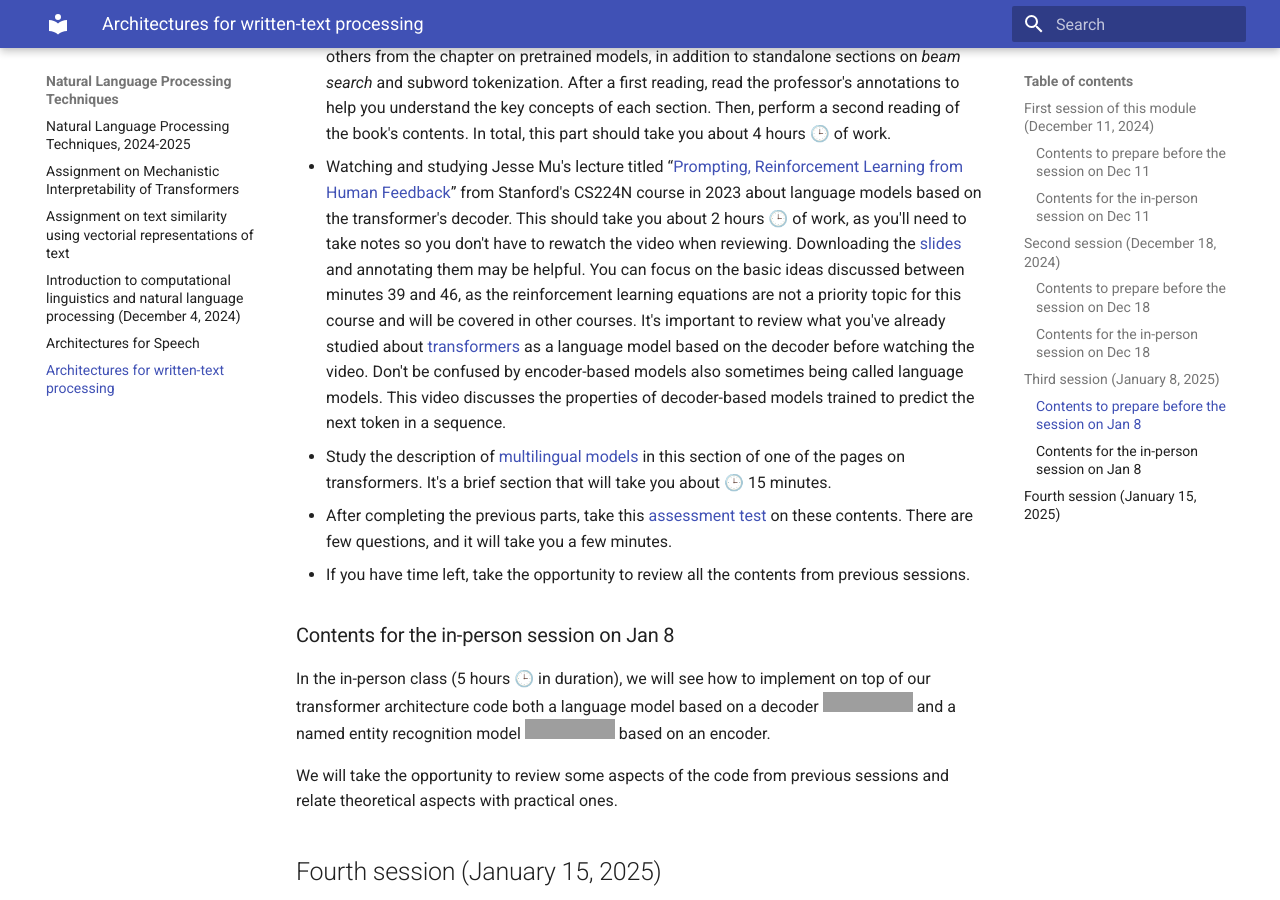
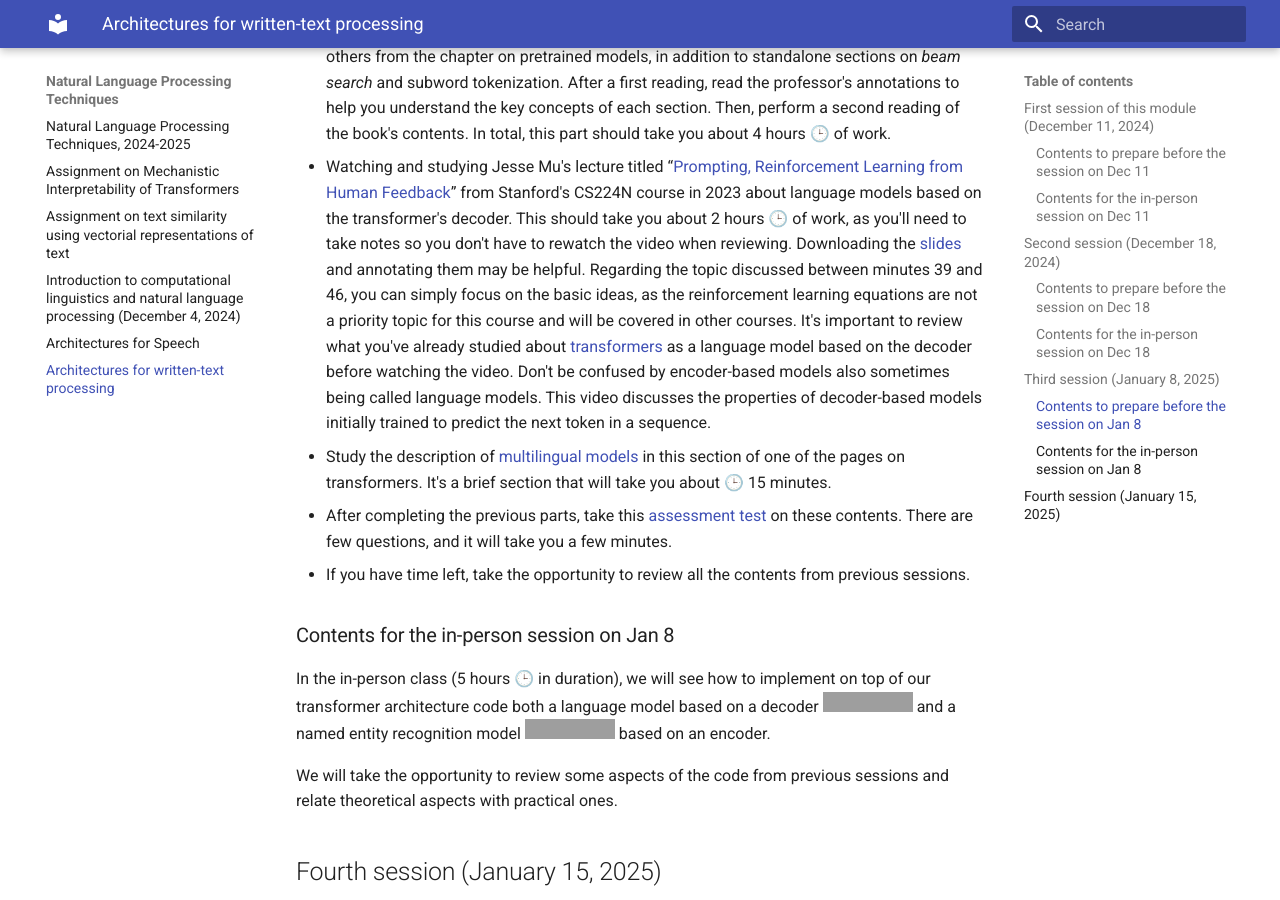
Before and after one commit to jaspock/tpln2425, an MkDocs documentation site: the page built from docs/text.md, in a window 1280 px wide and 900 px high, scrolled down 2341 px. Built offline with MkDocs 1.6.1 and Material for MkDocs 9.7.7, drawn with Linux system fonts in a browser that asks for light colours; grey boxes are pictures that could not be loaded.

Commit message:
New activities

```diff
--- a/docs/text.md
+++ b/docs/text.md
@@ -48,7 +48,7 @@
 The activities to complete before this class are:
 
 - Reading and studying the contents of [this page](https://dlsi.ua.es/~japerez/materials/transformers/en/attention2/) on the complete transformer model (with encoder and decoder) and the possible uses of an architecture that only includes the encoder. As you will see, the page indicates which contents you should read from the book. In particular, you will need to read some sections of the chapter on machine translation and others from the chapter on pretrained models, in addition to standalone sections on *beam search* and subword tokenization. After a first reading, read the professor's annotations to help you understand the key concepts of each section. Then, perform a second reading of the book's contents. In total, this part should take you about 4 hours 🕒️ of work.
-- Watching and studying Jesse Mu's lecture titled “[Prompting, Reinforcement Learning from Human Feedback](https://youtu.be/SXpJ9EmG3s4?si=j4B1U2Z-JCyYJwlc)” from Stanford's CS224N course in 2023 about language models based on the transformer's decoder. This should take you about 2 hours 🕒️ of work, as you'll need to take notes so you don't have to rewatch the video when reviewing. Downloading the [slides](https://web.stanford.edu/class/cs224n/slides/cs224n-2023-lecture11-prompting-rlhf.pdf) and annotating them may be helpful. You can focus on the basic ideas discussed between minutes 39 and 46, as the reinforcement learning equations are not a priority topic for this course and will be covered in other courses. It's important to review what you've already studied about [transformers](https://dlsi.ua.es/~japerez/materials/transformers/en/attention/) as a language model based on the decoder before watching the video. Don't be confused by encoder-based models also sometimes being called language models. This video discusses the properties of decoder-based models trained to predict the next token in a sequence.
+- Watching and studying Jesse Mu's lecture titled “[Prompting, Reinforcement Learning from Human Feedback](https://youtu.be/SXpJ9EmG3s4?si=j4B1U2Z-JCyYJwlc)” from Stanford's CS224N course in 2023 about language models based on the transformer's decoder. This should take you about 2 hours 🕒️ of work, as you'll need to take notes so you don't have to rewatch the video when reviewing. Downloading the [slides](https://web.stanford.edu/class/archive/cs/cs224n/cs224n.1234/slides/cs224n-2023-lecture11-prompting-rlhf.pdf) and annotating them may be helpful. Regarding the topic discussed between minutes 39 and 46, you can simply focus on the basic ideas, as the reinforcement learning equations are not a priority topic for this course and will be covered in other courses. It's important to review what you've already studied about [transformers](https://dlsi.ua.es/~japerez/materials/transformers/en/attention/) as a language model based on the decoder before watching the video. Don't be confused by encoder-based models also sometimes being called language models. This video discusses the properties of decoder-based models initially trained to predict the next token in a sequence.
 - Study the description of [multilingual models](https://dlsi.ua.es/~japerez/materials/transformers/en/attention2/#multilingual-models) in this section of one of the pages on transformers. It's a brief section that will take you about 🕒️ 15 minutes.
 - After completing the previous parts, take this [assessment test](https://forms.gle/GRK5SLc3STkup8at9) on these contents. There are few questions, and it will take you a few minutes.
 - If you have time left, take the opportunity to review all the contents from previous sessions.
```
Also changed, not shown: docs/index.md (+1 -0 lines).
